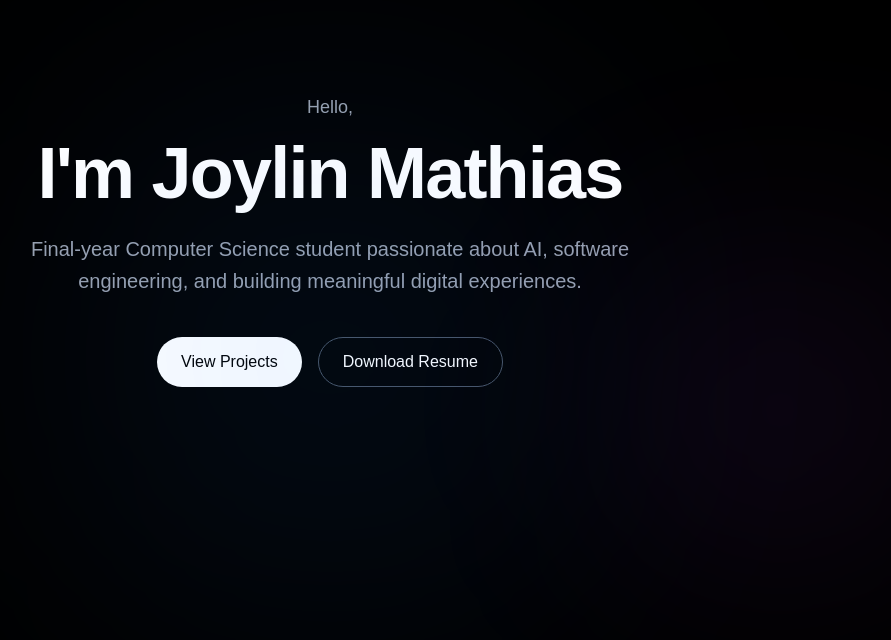
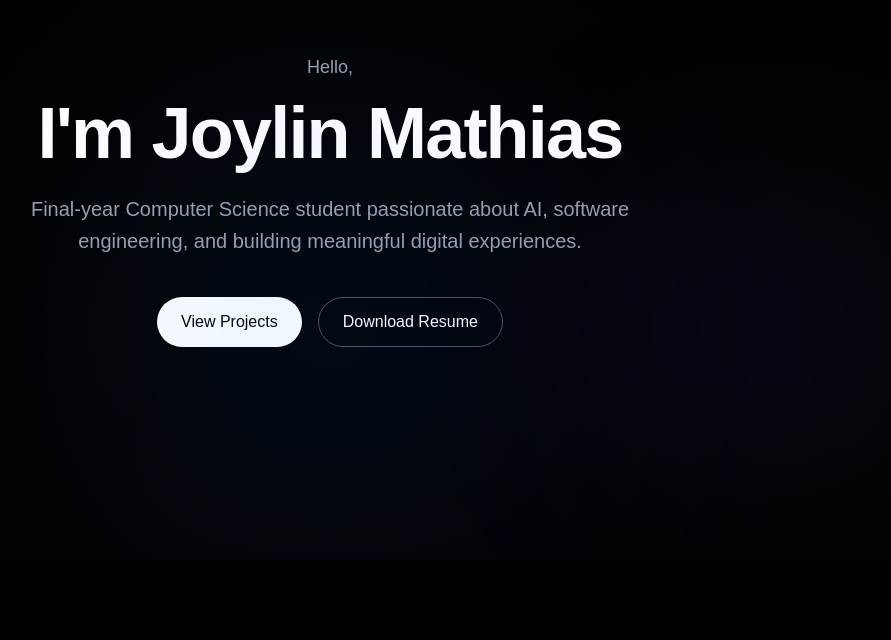
Before and after one commit to joylinmhs/portfolio, a Next.js app: page / in a window 1280 px wide. Shown: the part 160-800 px from the top of the page, without its empty margins (310-1201 px from the left). Built offline with nearby package versions, Linux system fonts and the light colour scheme.

Commit message:
Updated ProjectCard.tsx

```diff
--- a/components/Hero.tsx
+++ b/components/Hero.tsx
@@ -1,17 +1,21 @@
 "use client";
-import { motion } from "framer-motion"
+
+import { motion } from "framer-motion";
+
 export default function Hero() {
   return (
-    <section className="relative min-h-screen overflow-hidden bg-black text-white">
+    <section className="relative min-h-[90vh] overflow-hidden bg-black px-6 text-white">
+      {/* Background glow */}
       <div className="absolute left-1/2 top-1/3 h-[500px] w-[500px] -translate-x-1/2 rounded-full bg-blue-500/10 blur-[140px]" />
-      <div className="absolute right-10 bottom-20 h-[300px] w-[300px] rounded-full bg-purple-500/10 blur-[120px]" />
+
+      <div className="absolute bottom-20 right-10 h-[300px] w-[300px] rounded-full bg-purple-500/10 blur-[120px]" />
+
       <motion.div
-        className="mx-auto flex min-h-screen max-w-7xl flex-col items-center justify-center px-6 text-center"
+        className="mx-auto flex min-h-[90vh] max-w-7xl flex-col items-center justify-center text-center"
         initial={{ opacity: 0, y: 40 }}
         animate={{ opacity: 1, y: 0 }}
         transition={{ duration: 0.8 }}
       >
-
         <p className="mb-4 text-lg text-gray-400">
           Hello,
         </p>
@@ -26,9 +30,10 @@ export default function Hero() {
         </p>
 
         <div className="mt-10 flex flex-row flex-wrap justify-center gap-4">
-          <button className="rounded-full bg-white px-6 py-3 text-black font-medium transition-all duration-300 hover:scale-105 hover:shadow-2xl hover:shadow-white/10">
+          <button className="rounded-full bg-white px-6 py-3 font-medium text-black transition-all duration-300 hover:scale-105 hover:shadow-2xl hover:shadow-white/10">
             View Projects
           </button>
+
           <button className="rounded-full border border-gray-600 px-6 py-3 text-white transition hover:border-white">
             Download Resume
           </button>
```
Lines whose indentation alone changed are shown as unchanged.
